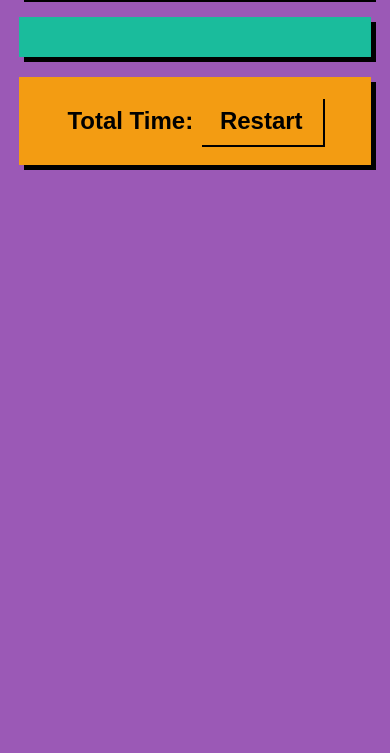
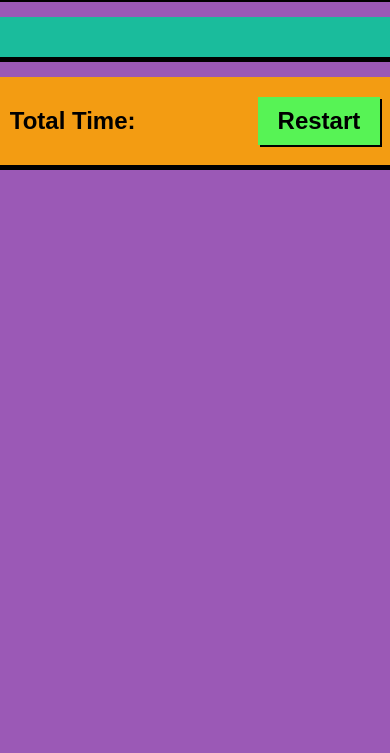
Before and after one commit to adit-syntax/workout-tracker, a plain HTML site: page task2/summary.html in a window 390 px wide. Shown: the part 91-844 px from the top of the page. Drawn offline with Linux system fonts and the light colour scheme.

Commit message:
fixes the css  files of both pages. changes the button color. added cursor.  added mediaquery fo responsive purpose

```diff
--- a/task2/index.css
+++ b/task2/index.css
@@ -7,7 +7,7 @@ body{
     flex-direction: column;
     align-items: center;
    }
-   .header{
+   .header, .footer{
     background-color: #f39c12;
     color: black;
     font-size: 24px;
@@ -21,11 +21,12 @@ body{
    .timer{
     float: right;
     padding: 10px 20px;
-    background-color: #f39c12;
+    background-color: #ff000c;
     border: none;
     color: black;
     font-weight: bold;
     box-shadow: 2px 2px 0px 0px #000000;
+    cursor: pointer;
 }
 .workout-container{
     background-color: #1abc9c;
@@ -47,9 +48,34 @@ body{
     color: black;
     font-weight: bold;
     box-shadow: 2px 2px 0px 0px #000000;
+    cursor: pointer;
+}
+.workout-container hr {
+    border: 1px solid #000000;
+    margin: 20px 0;
+}
+.exercise-item {
+    background-color: #1abc9c;
+    padding: 10px;
+    margin: 10px 0;
+    display: flex;
+    justify-content: space-between;
+    align-items: center;
+    box-shadow: 2px 2px 0px 0px #000000;
+    cursor: pointer;
+}
+.exercise-item span {
+    font-size: 18px;
+}
+.exercise-item button {
+    background-color: #e74c3c;
+    color: white;
+    border: none;
+    padding: 5px 10px;
+    box-shadow: 2px 2px 0px 0px #000000;
 }
 .footer button{
-    background-color: #f39c12;
+    background-color: #57f355;
     color: black;
     font-size: 24px;
     font-weight: bold;
@@ -57,15 +83,8 @@ body{
     width: 100%;
     border: none;
     box-shadow: 5px 5px 0px 0px #000000;
+    cursor: pointer;
 }
-.footer {
-    background-color: #f39c12;
-    color: black;
-    font-size: 24px;
-    font-weight: bold;
-    padding: 20px;
-    width: 80%;
-    text-align: center;
-    margin-top: 20px;
-    box-shadow: 5px 5px 0px 0px #000000;
+@media (max-width: 768px) {
+    .header, .footer, .workout-container { width: 95%; }
 }
--- a/task2/index.js
+++ b/task2/index.js
@@ -122,7 +122,7 @@ function skipExercise(index){
         }
 }
 function endWorkout(){
-     learInterval(workoutInterval);
+     clearInterval(workoutInterval);
       navigateToSummary();
     }
 
--- a/task2/summary.css
+++ b/task2/summary.css
@@ -8,7 +8,7 @@ body{
     align-items: center;
     color: white;
 }
-.header{
+.header, .footer{
     background-color: #f39c12;
     color: black;
     font-size: 24px;
@@ -27,23 +27,26 @@ body{
     box-shadow: 5px 5px 0px 0px #000000;
     color: black;
 }
+.summary-item {
+    background-color: #1abc9c;
+    padding: 10px;
+    margin: 10px 0;
+    display: flex;
+    justify-content: space-between;
+    align-items: center;
+    box-shadow: 2px 2px 0px 0px #000000;
+}
+.summary-item span { font-size: 18px; }
+.footer { display: flex; justify-content: space-between; align-items: center; width: 80%; }
+.footer span { font-size: 24px; }
 .footer button{
-    background-color: #f39c12;
+    background-color: #57f355;
     color: black;
     font-size: 24px;
     font-weight: bold;
     padding: 10px 20px;
     border: none;
     box-shadow: 2px 2px 0px 0px #000000;
+    cursor: pointer;
 }
-.footer{
-    background-color: #f39c12;
-    color: black;
-    font-size: 24px;
-    font-weight: bold;
-    padding: 20px;
-    width: 80%;
-    text-align: center;
-    margin-top: 20px;
-    box-shadow: 5px 5px 0px 0px #000000;
-}
+@media (max-width: 768px) { .header, .footer, .summary-container { width: 95%; } }
```
